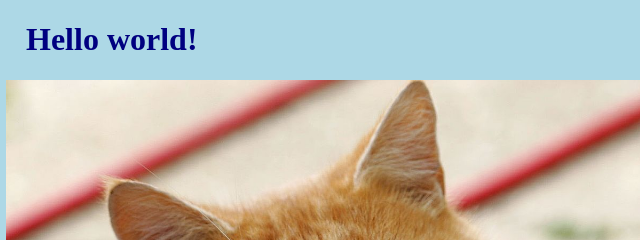
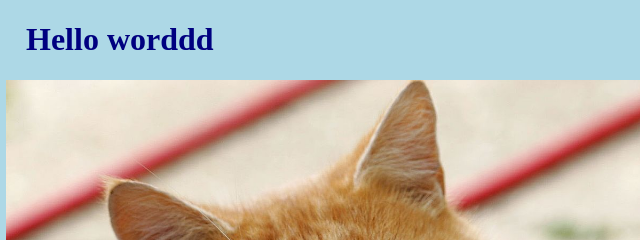
Before and after one commit to NonBinaryNull/Hello, a plain HTML site: page index.html in a window 1280 px wide. Shown: the top 240 px of the page, 2-642 px from the left. Drawn offline with Linux system fonts and the light colour scheme.

Commit message:
Update index.html

```diff
--- a/index.html
+++ b/index.html
@@ -6,7 +6,7 @@
 </head>
 <body>
 
-<h1>Hello world!</h1>
+<h1>Hello worddd</h1>
 <div><img src="img_hello_world.jpg" alt="Hello World from Space" style="width:100%;max-width:640px"></div>
 <p>This is the first file in my new Git Repo.</p>
 <p>This line is the here to show how merging works.</p>
```
